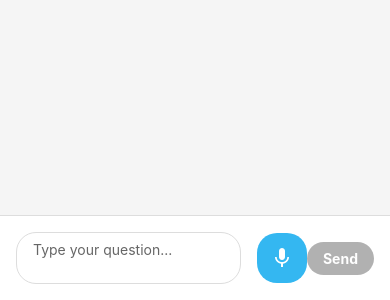
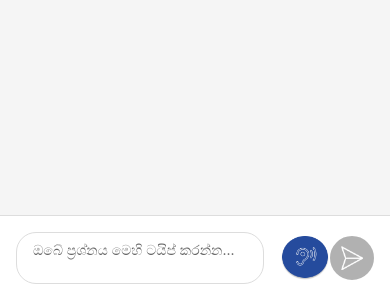
Before and after one commit to GithmiNiseka/4thyrResearch, a React Native app: screen /Chat in a window 390 px wide. Shown: the part 544-844 px from the top of the page. Built offline with nearby package versions, Linux system fonts and the light colour scheme.

Commit message:
Update ChatScreen.tsx

```diff
--- a/src/screens/ChatScreen.tsx
+++ b/src/screens/ChatScreen.tsx
@@ -12,6 +12,7 @@ import {
   ActivityIndicator,
   Alert,
   Text,
+  Image,
 } from 'react-native';
 import { useChat } from '../hooks/useChats';
 import ChatBubble from '../components/ChatBubble';
@@ -94,7 +95,7 @@ const ChatScreen: React.FC = () => {
       } as any);
 
       const response = await axios.post<{ transcript?: string }>(
-        'http://192.168.130.17:5000/transcribe',
+        'http://192.168.1.8:5000/transcribe',
         formData,
         {
           headers: {
@@ -190,7 +191,10 @@ const ChatScreen: React.FC = () => {
                 style={styles.cancelRecordingButton}
                 onPress={cancelRecording}
               >
-                <Text style={styles.cancelRecordingButtonText}>Cancel</Text>
+                 <Image
+                  source={require('../../assets/images/cancel.png')}
+                  style={styles.cancelIcon}
+                />
               </TouchableOpacity>
             )}
 
@@ -201,7 +205,7 @@ const ChatScreen: React.FC = () => {
               ]}
               value={inputText}
               onChangeText={setInputText}
-              placeholder={isRecording ? "Recording..." : "Type your question..."}
+              placeholder={isRecording ? " පටිගත වෙමින් පවතී.." : "ඔබේ ප්‍රශ්නය මෙහි ටයිප් කරන්න..."}
               placeholderTextColor={theme.colors.textSecondary}
               multiline
               onSubmitEditing={handleSend}
@@ -219,15 +223,23 @@ const ChatScreen: React.FC = () => {
           disabled={isTranscribing}
         >
           {isTranscribing ? (
-                <ActivityIndicator color="white" />
+              <ActivityIndicator color={theme.colors.primary} />
           ) : (
-                <MaterialIcons
-                  name={isRecording ? "mic-off" : "mic"}
-                  size={24}
-                  color="white"
+            <Image
+              source={
+                isRecording
+                  ? require('../../assets/images/done.png')
+                  : require('../../assets/images/listening.png')
+              }
+              style={[
+                styles.voiceIcon,
+                !isRecording && styles.doneIcon
+              ]}
             />
           )}
         </TouchableOpacity>
+
+
 
             {!isRecording && (
               <TouchableOpacity
@@ -239,9 +251,19 @@ const ChatScreen: React.FC = () => {
                 onPress={handleSend}
                 disabled={chatState.loading || !inputText.trim()}
               >
-                <Text style={styles.sendButtonText}>
-                  {chatState.loading ? '...' : 'Send'}
-                </Text>
+                {chatState.loading ? (
+                  <ActivityIndicator color="white" />
+                ) : (
+                  <Image
+                    source={require('../../assets/images/send.png')}
+                    style={[
+                      styles.sendIcon,
+                      { tintColor: chatState.loading || !inputText.trim()
+                        ? theme.colors.white
+                        : theme.colors.primary }
+                    ]}
+                  />
+                )}
               </TouchableOpacity>
             )}
           </View>
@@ -250,6 +272,7 @@ const ChatScreen: React.FC = () => {
     </KeyboardAvoidingView>
   );
 };
+
 
 const styles = StyleSheet.create({
   container: {
@@ -289,40 +312,72 @@ const styles = StyleSheet.create({
   sendButton: {
     justifyContent: 'center',
     alignItems: 'center',
-    backgroundColor: theme.colors.primary,
-    borderRadius: theme.borderRadius.extraLarge,
-    paddingHorizontal: theme.spacing.medium,
-    paddingVertical: theme.spacing.small,
+    backgroundColor: theme.colors.white,
+    borderColor: theme.colors.primary,
+    borderWidth: 2,
+    borderRadius:50,
+    width:44,
+    height:44,
+    tintColor: theme.colors.primary,
+   /* paddingHorizontal: theme.spacing.medium,
+    paddingVertical: theme.spacing.small,*/
+
   },
   sendButtonDisabled: {
+    justifyContent:'center',
+    alignItems:'center',
     opacity: 0.5,
     backgroundColor: theme.colors.textSecondary,
+    borderColor: theme.colors.textSecondary,
+    width:44,
+    height:44,
+    borderRadius:50,
+    tintColor: theme.colors.white,
   },
-  sendButtonText: {
-    color: theme.colors.white,
-    fontWeight: 'bold',
+  sendIcon: {
+    justifyContent:'center',
+    alignItems:'center',
+    width: 22,
+    height: 24,
+
   },
   voiceButton: {
     justifyContent: 'center',
     alignItems: 'center',
-    backgroundColor: theme.colors.secondary,
+   /* backgroundColor: theme.colors.secondary,*/
     borderRadius: theme.borderRadius.extraLarge,
     width: 50,
     height: 50,
   },
   voiceButtonActive: {
-    backgroundColor: theme.colors.error,
+    /*backgroundColor: theme.colors.primary,*/
   },
   voiceButtonProcessing: {
-    backgroundColor: theme.colors.warning,
+    /*backgroundColor: theme.colors.primary,*/
   },
+  doneIcon: {
+    width: 48,
+    height: 48,
+    resizeMode: 'contain',
+  },
+  voiceIcon:{
+    width: 34,
+    height: 34,
+    resizeMode: 'contain',
+  },
+
   cancelRecordingButton: {
     justifyContent: 'center',
     paddingHorizontal: theme.spacing.small,
   },
   cancelRecordingButtonText: {
-    color: theme.colors.error,
+    color: theme.colors.primary,
     fontWeight: 'bold',
+  },
+  cancelIcon: {
+    width: 28,
+    height: 28,
+    tintColor: theme.colors.primary,
   },
 });
 
```
Lines whose indentation alone changed are shown as unchanged.
